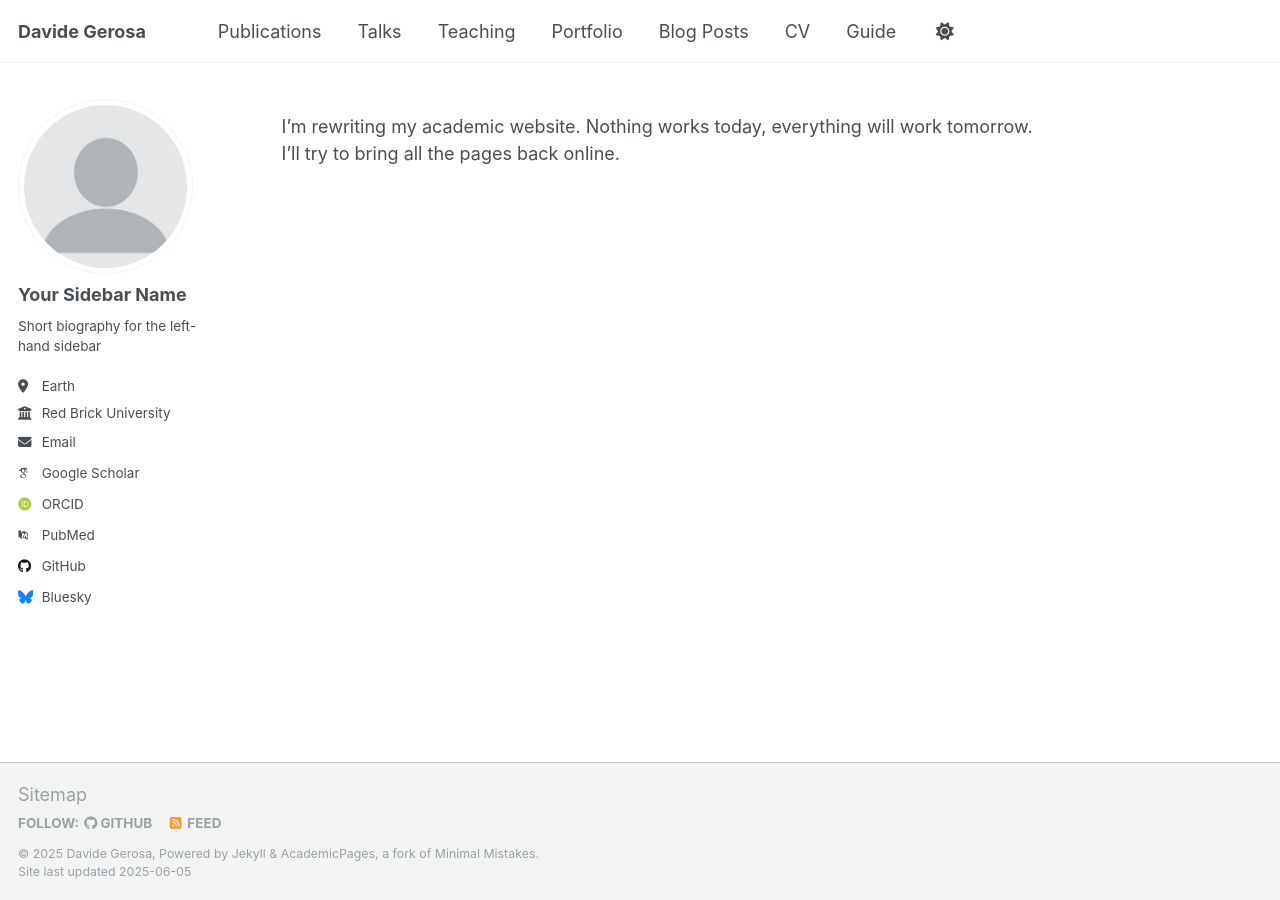
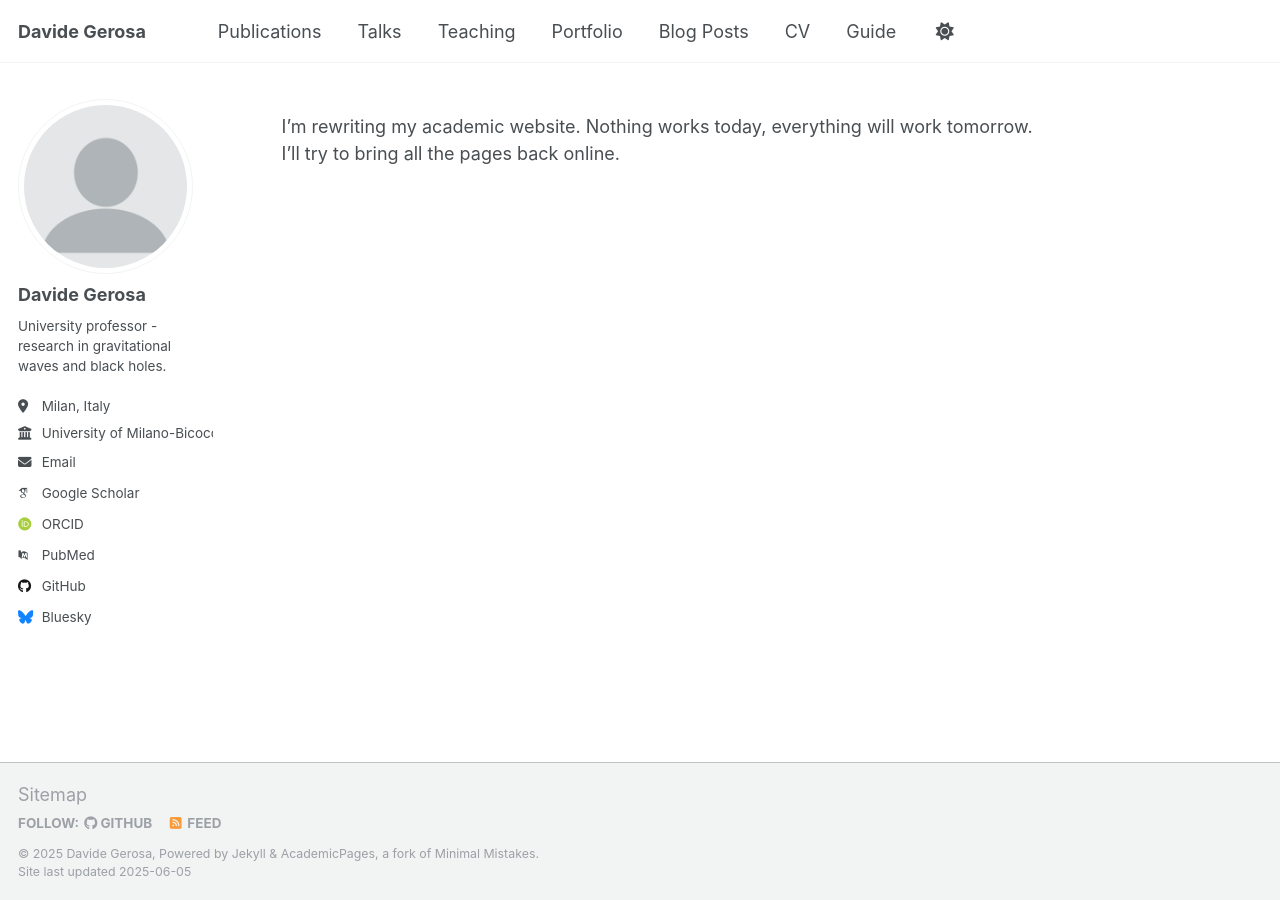
Before and after one commit to dgerosa/website, a Jekyll site: the page built from _pages/about.md, in a window 1280 px wide. Built offline with Jekyll 4.4.1, drawn with Linux system fonts in a browser that asks for light colours; some web fonts are replaced.

Commit message:
Wed Jun  4 23:24:40 EDT 2025

```diff
--- a/_config.yml
+++ b/_config.yml
@@ -23,13 +23,13 @@ repository               : "dgerosa/dgerosa.github.io"
 author:
   # Biographic information
   avatar           : "profile.png"
-  name             : "Your Sidebar Name"
+  name             : "Davide Gerosa"
   pronouns         : # example: "she/her"
-  bio              : "Short biography for the left-hand sidebar"
-  location         : "Earth"
-  employer         : "Red Brick University"
+  bio              : "University professor - research in gravitational waves and black holes."
+  location         : "Milan, Italy"
+  employer         : "University of Milano-Bicocca"
   uri              : # URL
-  email            : "none@example.org"
+  email            : "davide.gerosa@unimib.it"
 
   # Academic websites
   academia         : # URL
```
